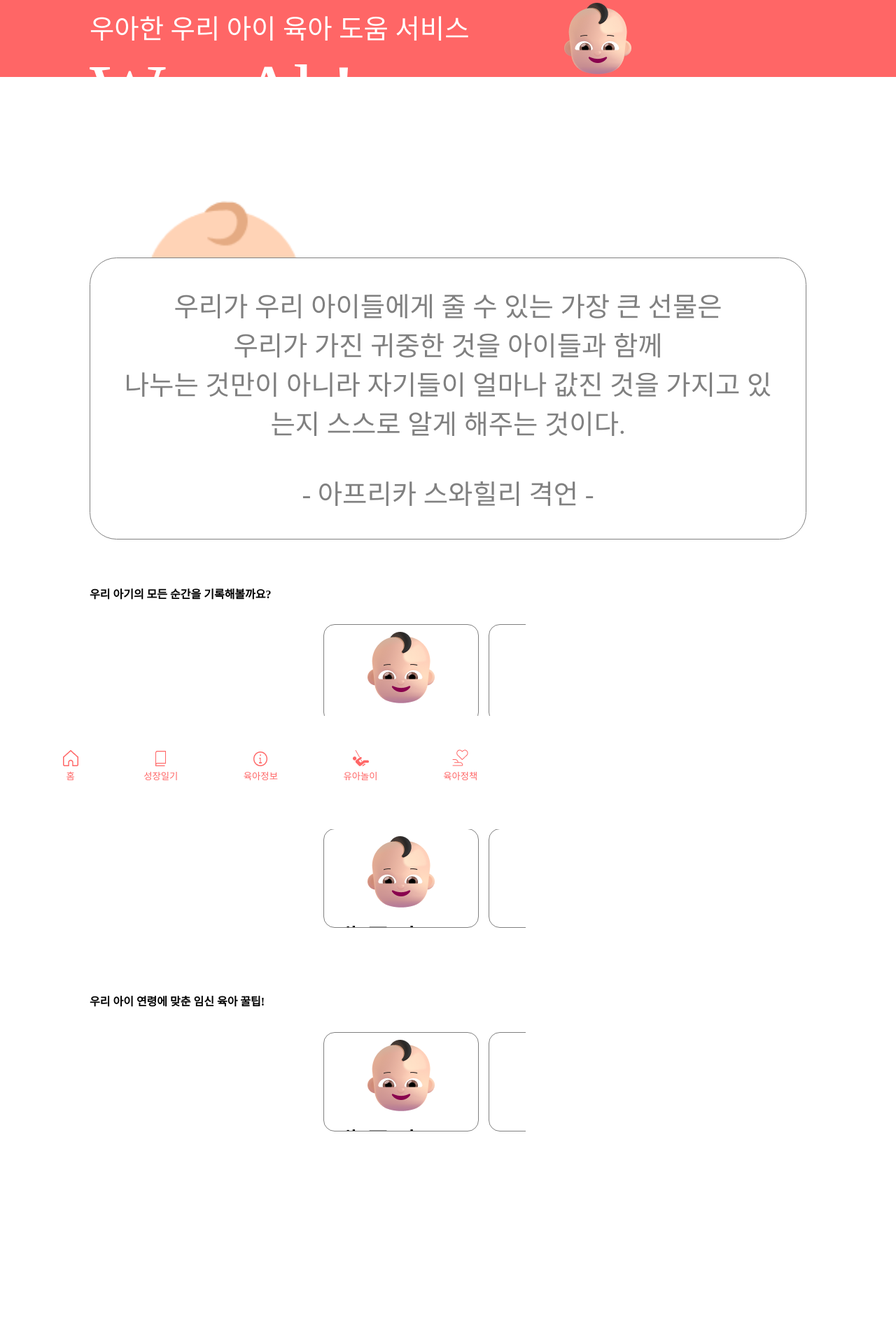
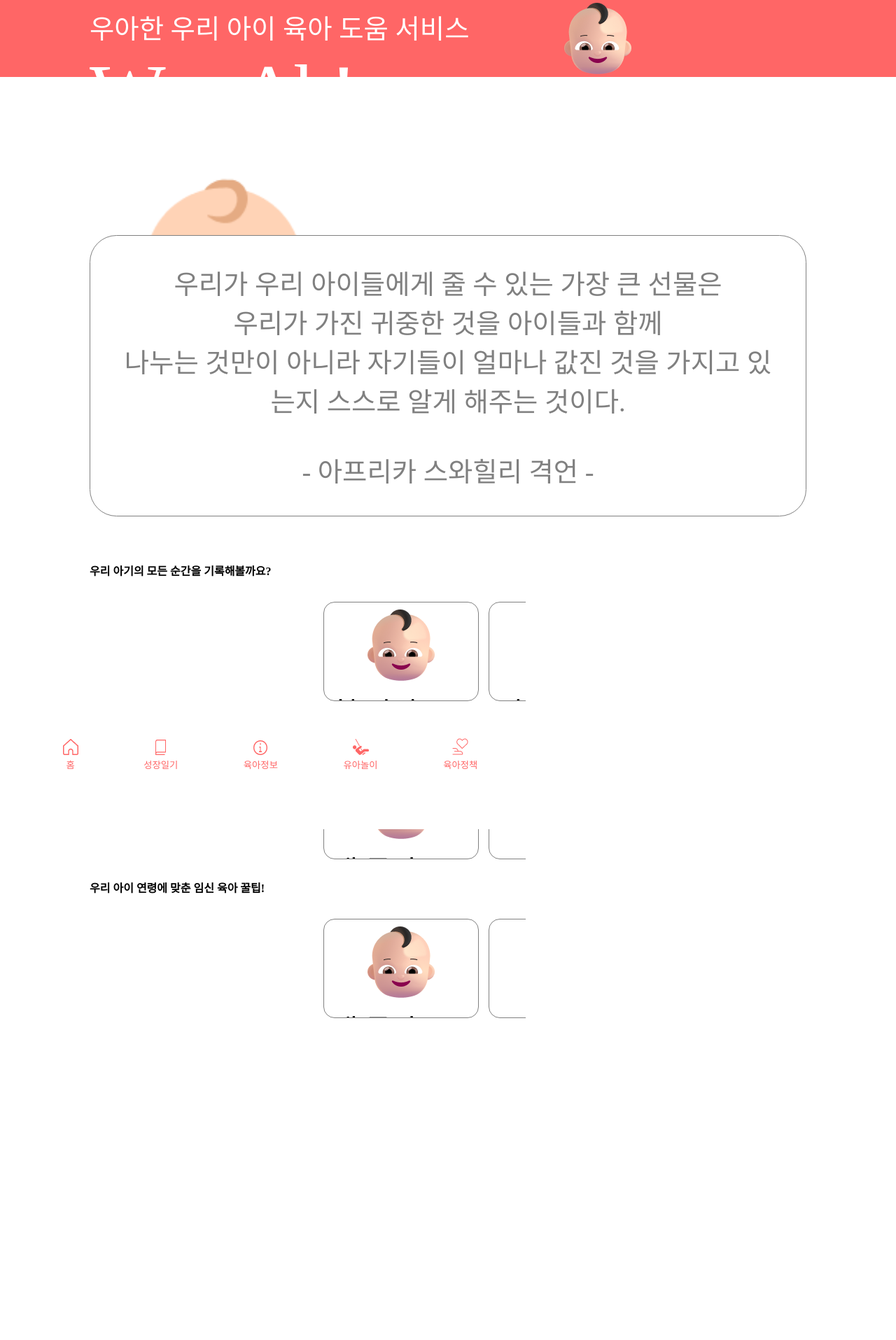
Before and after one commit to MITHON-Lion/Woo-Ah, a PHP site: page / in a window 1280 px wide. Shown: the part 438-2353 px from the top of the page at 70% size. Before the commit the page ends 2055 px from the top, so only its background shows below. Run offline with PHP 8.4, Linux system fonts and the light colour scheme; some web fonts are replaced.

Commit message:
:lipstick: [design] main 화면 완성

```diff
--- a/css/index.css
+++ b/css/index.css
@@ -1,5 +1,6 @@
 main {
     position: absolute;
+    height: 145vh;
 }
 
 /* 상단 배너 */
@@ -38,6 +39,7 @@
 
 .status {
     position: relative;
+    margin-top: -2vh;
 }
 
 .baby {
@@ -88,6 +90,7 @@
     font-size: 3vw;
     color: gray;
     border: 1px solid gray;
+    margin-bottom: 4vh;
 }
 
 /* 기록 슬라이드 */
@@ -98,7 +101,6 @@
 
 .diary-section>.title {
     position: relative;
-    margin-top: 4vh;
     margin-bottom: 2vh;
     font-weight: 900;
 }
--- a/css/style.css
+++ b/css/style.css
@@ -93,8 +93,9 @@
     /* transform : translateY(-100%); */
     background-color:rgb(255, 255, 255);
     width: 100vw;
-    height: 10vh;
+    height: 11vh;
     bottom: 0;
+
 }
 
 /* footer */
```
